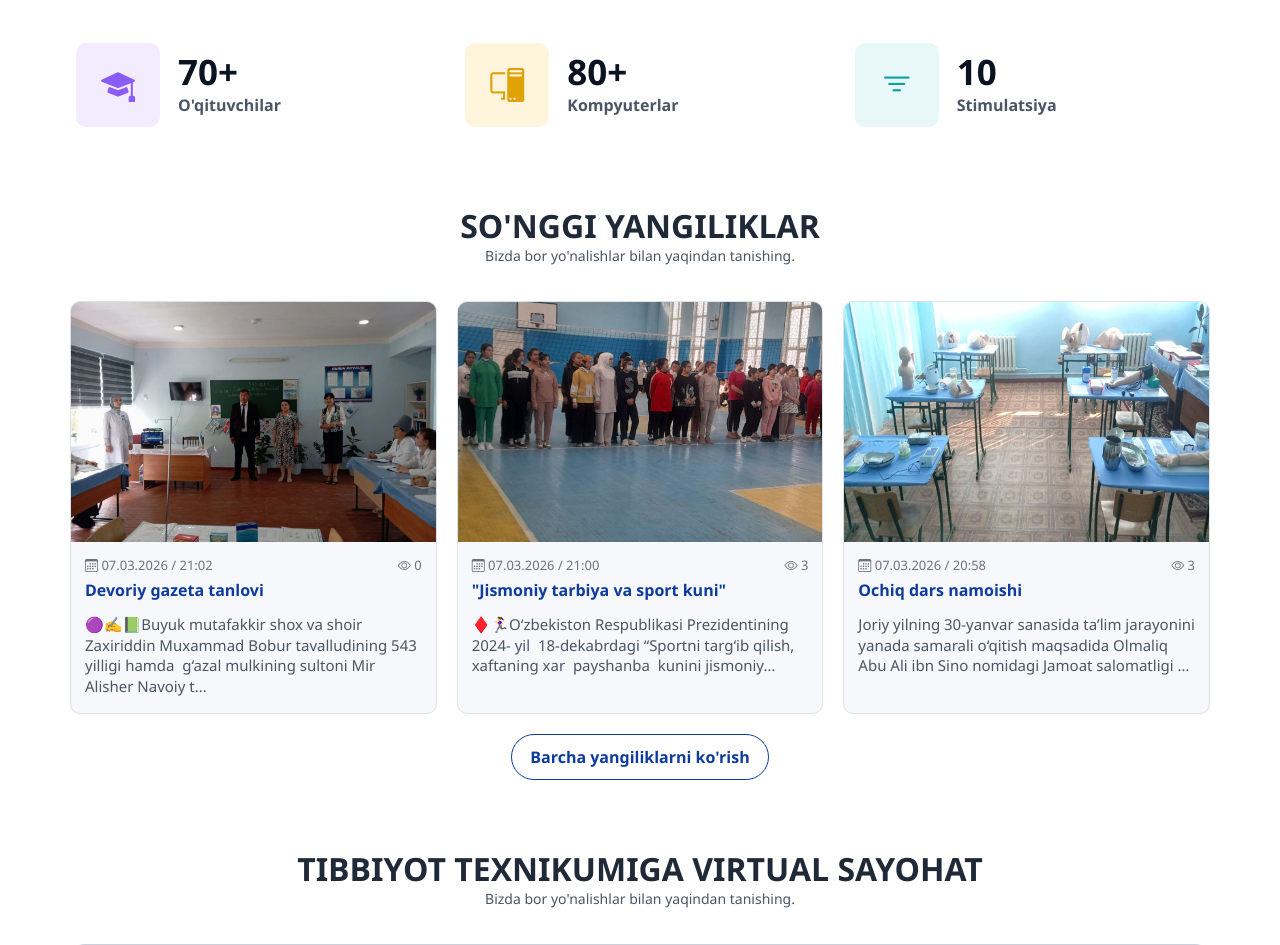
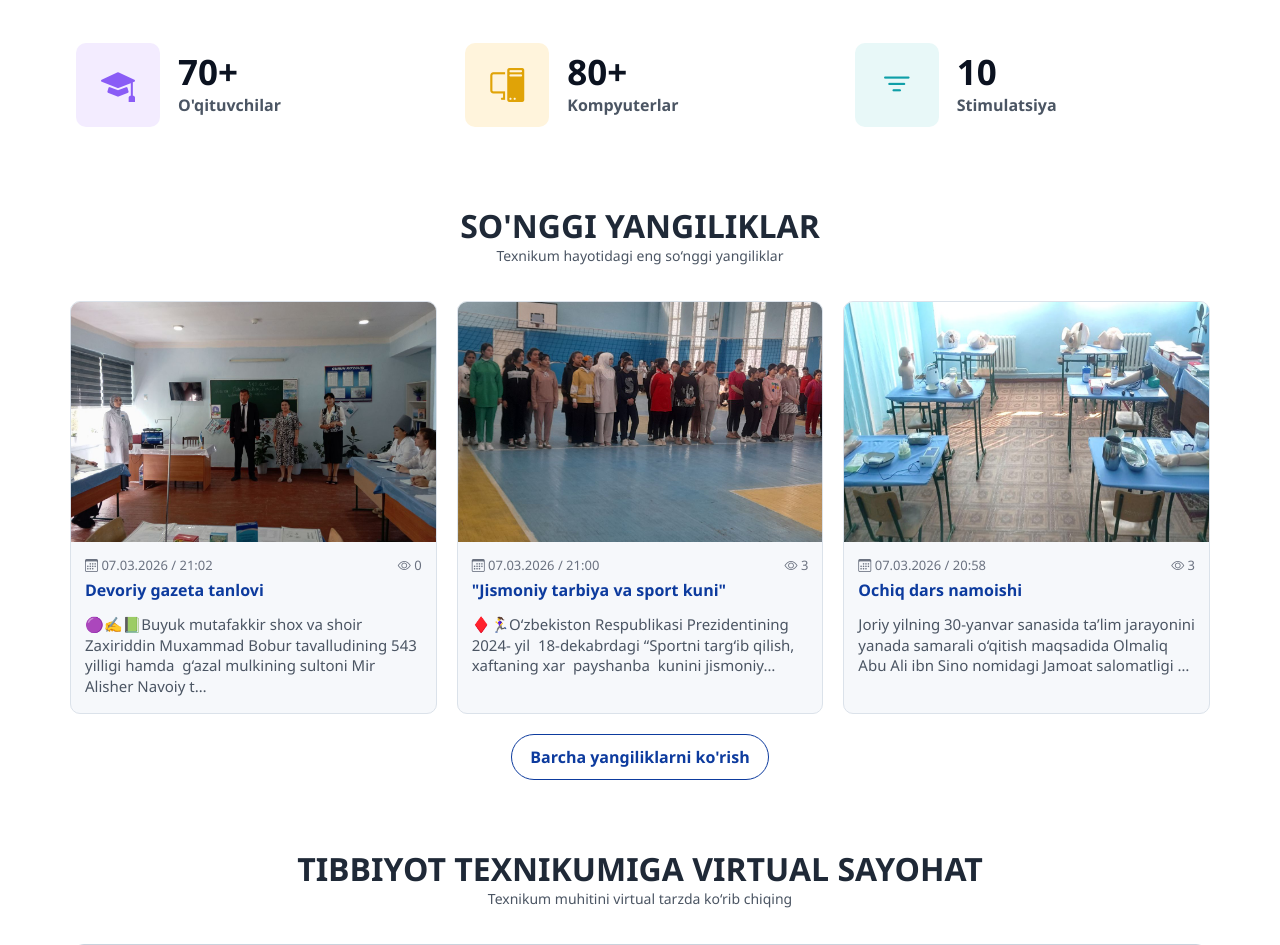
Before and after one commit to shahbozshirinboyev/new.olmaliqjst.uz, a Django app: page / in a window 1280 px wide. Shown: the part 1733-2678 px from the top of the page. Run offline with Django 5.2, Linux system fonts and the light colour scheme; data comes from the database, SQL or seed files in the repository; some libraries are stand-ins or nearby versions.

Commit message:
fix site section desscription

```diff
--- a/core/templates/core/home.html
+++ b/core/templates/core/home.html
@@ -71,7 +71,7 @@
 
     <div class="home-directions__head">
         <h2>So'nggi yangiliklar</h2>
-        <p>Bizda bor yo'nalishlar bilan yaqindan tanishing.</p>
+        <p>Texnikum hayotidagi eng so‘nggi yangiliklar</p>
     </div>
 
     <div class="home-news__grid">
@@ -112,8 +112,8 @@
 
 <section>
     <div class="home-directions__head">
-        <h2>TIBBIYOT TEXNIKUMIGA VIRTUAL SAYOHAT</h2>
-        <p>Bizda bor yo'nalishlar bilan yaqindan tanishing.</p>
+        <h2>Tibbiyot texnikumiga virtual sayohat</h2>
+        <p>Texnikum muhitini virtual tarzda ko‘rib chiqing</p>
     </div>
 
     <div class="video-container">
@@ -132,7 +132,7 @@
 <section>
     <div class="home-directions__head">
         <h2>E'lonlar</h2>
-        <p>Bizda bor yo'nalishlar bilan yaqindan tanishing.</p>
+        <p>Muhim e'lonlar va yangiliklardan xabardor bo‘ling</p>
     </div>
     <div class="home-news__grid">
         {% for announcement in announcements %}
```
